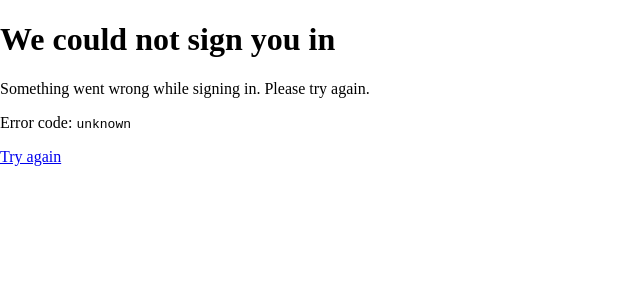
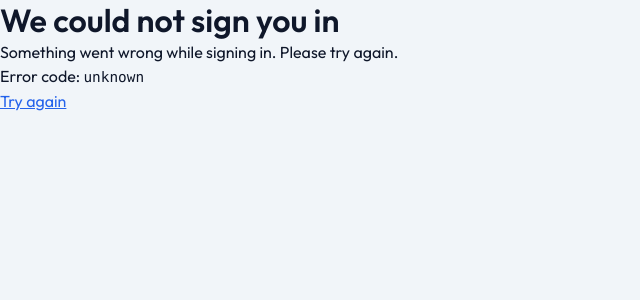
Before and after one commit to techrida/business-os-platform, a Next.js app in the folder apps/workspace/: page /auth/error in a window 1280 px wide. Shown: the top 300 px of the page, without its empty margins (0-640 px from the left). Built offline with nearby package versions, Linux system fonts and the light colour scheme.

Commit message:
workspace: root layout loads tokens, Outfit and global styles

```diff
--- a/apps/workspace/src/app/layout.tsx
+++ b/apps/workspace/src/app/layout.tsx
@@ -1,5 +1,10 @@
 import type { Metadata } from 'next';
 import type { ReactNode } from 'react';
+
+// Order matters: tokens first, then the self-hosted font, then the base styles that use both.
+import '@/styles/tokens.css';
+import '@fontsource-variable/outfit';
+import '@/styles/globals.css';
 
 import { WebVitals } from '@/components/web-vitals';
 
@@ -10,8 +15,7 @@ export const metadata: Metadata = {
 export default function RootLayout({ children }: { children: ReactNode }) {
   return (
     <html lang="en">
-      {/* Inline margin reset: CSS modules cannot style `body` (their selectors must be local). */}
-      <body style={{ margin: 0 }}>
+      <body>
         <WebVitals />
         {children}
       </body>
```
